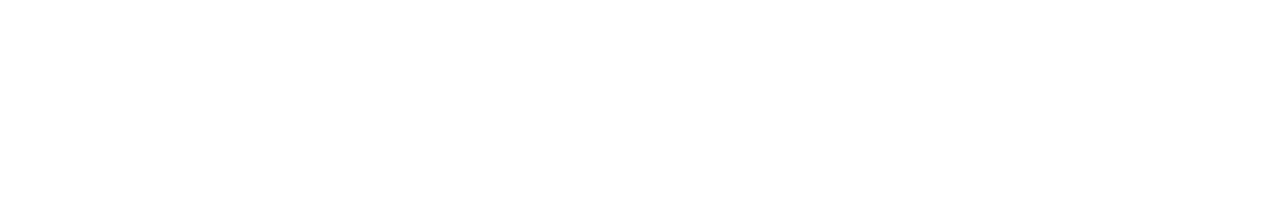
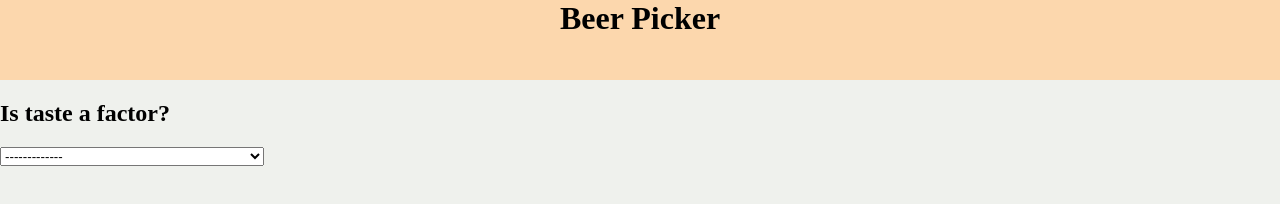
Before and after one commit to aheerding/BeerPicker, a plain HTML site: page index.html in a window 1280 px wide. Drawn offline with Linux system fonts and the light colour scheme.

Commit message:
Select fields are now dynamically generated and appended to the body. Currently does not delete previous options.

```diff
--- a/index.html
+++ b/index.html
@@ -1,12 +1,18 @@
 <!DOCTYPE html>
-<html>
+<html lang="en">
 
 <head>
   <meta charset="utf-8">
   <title>Beer Picker</title>
+  <script type="text/javascript" src="res/beer.json"></script>
+  <script src="js/app.js" type="text/javascript"></script>
+  <link rel="stylesheet" href="style/styles.css">
 </head>
 
-<body>
+<body onload="init();">
+  <header id = 'header'>
+    <h1>Beer Picker</h1>
+  </header>
   <div id="body">
   </div>
 </body>
--- a/js/app.js
+++ b/js/app.js
@@ -0,0 +1,368 @@
+data = [
+  {
+    "id": "start",
+    "text": "Is taste a factor?",
+    "prevNode": null,
+    "options": [
+      {
+        "text": "I want to enjoy my beer!",
+        "nextNode": "drinkOutside"
+      }, {
+        "text": "Nope I'm just trying to get nice and drunk",
+        "nextNode": "amerMacroLager"
+      }
+    ]
+  }, {
+    "id": "drinkOutside",
+    "text": "Are you drinking outside?",
+    "prevNode": "careAboutTaste",
+    "options": [
+      {
+        "text": "Yep!",
+        "nextNode": "hotOut"
+      }, {
+        "text": "Nope!",
+        "nextNode": "winterNight"
+      }
+    ]
+  }, {
+    "id": "amerMacroLager",
+    "text": "American Macro Lager",
+    "prevNode": "careAboutTaste",
+    "options": null
+  }, {
+    "id": "hotOut",
+    "text": "Is it hot outside?",
+    "prevNode": "drinkOutside",
+    "options": [
+      {
+        "text": "Pretty toasty out",
+        "nextNode": "funkyRefreshing"
+      }, {
+        "text": "Not really",
+        "nextNode": "running"
+      }
+    ]
+  }, {
+    "id": "winterNight",
+    "text": "Is it a cold winter night?",
+    "prevNode": "drinkOutside",
+    "options": [
+      {
+        "text": "Yep, there's snow and everything",
+        "nextNode": "getDrunk"
+      }, {
+        "text": "No, it's mild outside",
+        "nextNode": "coldHoppy"
+      }
+    ]
+  }, {
+    "id": "funkyRefreshing",
+    "text": "Would you prefer:",
+    "prevNode": "hotOut",
+    "options": [
+      {
+        "text": "Fun and funky",
+        "nextNode": "farmhouse"
+      }, {
+        "text": "Easy and refreshing",
+        "nextNode": "likeBitter"
+      }
+    ]
+  }, {
+    "id": "running",
+    "text": "Are you running around and being active?",
+    "prevNode": "hotOut",
+    "options": [
+      {
+        "text": "Yes",
+        "nextNode": "enjoyChallenge"
+      }, {
+        "text": "Nope, we're just chilling",
+        "nextNode": "eating"
+      }
+    ]
+  }, {
+    "id": "likeBitter",
+    "text": "Do you like your beer to be bitter and hoppy?",
+    "prevNode": "funkyRefreshing",
+    "options": [
+      {
+        "text": "I love bitter hops",
+        "nextNode": "pilsner"
+      }, {
+        "text": "Nope, not at all",
+        "nextNode": "wheatBeer"
+      }
+    ]
+  }, {
+    "id": "enjoyChallenge",
+    "text": "Do you like to be challenged?",
+    "prevNode": "running",
+    "options": [
+      {
+        "text": "Heck yeah I do!",
+        "nextNode": "farmhouse"
+      }, {
+        "text": "Nope, I'm taking it easy",
+        "nextNode": "pilsner"
+      }
+    ]
+  }, {
+    "id": "eating",
+    "text": "Are you eating food?",
+    "prevNode": "running",
+    "options": [
+      {
+        "text": "Yep",
+        "nextNode": "foodType"
+      }, {
+        "text": "Nope, just enjoying a drink",
+        "nextNode": "hoppy"
+      }
+    ]
+  }, {
+    "id": "foodType",
+    "text": "Light and easy food or heavy and satisfying?",
+    "prevNode": "eating",
+    "options": [
+      {
+        "text": "Light food",
+        "nextNode": "wheatBeer"
+      }, {
+        "text": "A hearty meal",
+        "nextNode": "mealDessert"
+      }
+    ]
+  }, {
+    "id": "mealDessert",
+    "text": "Is it a meal or dessert?",
+    "prevNode": "foodType",
+    "options": [
+      {
+        "text": "A meal",
+        "nextNode": "hoppyRoasty"
+      }, {
+        "text": "Some nice dessert",
+        "nextNode": "sour"
+      }
+    ]
+  }, {
+    "id": "hoppyRoasty",
+    "text": "Do you like a hoppier beer or one that is more roasty?",
+    "prevNode": "mealDessert",
+    "options": [
+      {
+        "text": "A hoppy beer!",
+        "nextNode": "ipa"
+      }, {
+        "text": "A roasty beer!",
+        "nextNode": "porterStout"
+      }
+    ]
+  }, {
+    "id": "hoppy",
+    "text": "Do you like hoppy beers?",
+    "prevNode": "eating",
+    "options": [
+      {
+        "text": "I love hops",
+        "nextNode": "paleAle"
+      }, {
+        "text": "No hops for me please",
+        "nextNode": "wheatBeer"
+      }
+    ]
+  }, {
+    "id": "getDrunk",
+    "text": "Are you trying to get drunk?",
+    "prevNode": "winterNight",
+    "options": [
+      {
+        "text": "Let's get sauced!",
+        "nextNode": "likeCoffee"
+      }, {
+        "text": "Nope, it's a easy night for me",
+        "nextNode": "porterStout"
+      }
+    ]
+  }, {
+    "id": "likeCoffee",
+    "text": "Do you love coffee?",
+    "prevNode": "getDrunk",
+    "options": [
+      {
+        "text": "I drink it every day",
+        "nextNode": "agedStout"
+      }, {
+        "text": "I'm not really a coffee person",
+        "nextNode": "barelywine"
+      }
+    ]
+  }, {
+    "id": "coldHoppy",
+    "text": "Do you want something with hops?",
+    "prevNode": "winterNight",
+    "options": [
+      {
+        "text": "For sure",
+        "nextNode": "ipa"
+      }, {
+        "text": "Not a big hops fan",
+        "nextNode": "warheads"
+      }
+    ]
+  }, {
+    "id": "warheads",
+    "text": "Do you like Warheads candy?",
+    "prevNode": "coldHoppy",
+    "options": [
+      {
+        "text": "I love them",
+        "nextNode": "sour"
+      }, {
+        "text": "I hate sour stuff",
+        "nextNode": "warheadHops"
+      }
+    ]
+  }, {
+    "id": "warheadHops",
+    "text": "Hops ok?",
+    "prevNode": "warheads",
+    "options": [
+      {
+        "text": "Bring 'em on'",
+        "nextNode": "pale"
+      }, {
+        "text": "No thanks",
+        "nextNode": "porterStout"
+      }
+    ]
+  }, {
+    "id": "pilsner",
+    "text": "Pilsner",
+    "prevNode": null,
+    "options": null
+  }, {
+    "id": "wheatBeer",
+    "text": "Wheat Beer",
+    "prevNode": null,
+    "options": null
+  }, {
+    "id": "farmhouse",
+    "text": "Farmhouse/Saison",
+    "prevNode": null,
+    "options": null
+  }, {
+    "id": "porterStout",
+    "text": "Porter or Stout",
+    "prevNode": null,
+    "options": null
+  }, {
+    "id": "paleAle",
+    "text": "Pale Ale",
+    "prevNode": null,
+    "options": null
+  }, {
+    "id": "ipa",
+    "text": "IPA",
+    "prevNode": null,
+    "options": null
+  }, {
+    "id": "agedStout",
+    "text": "Barrel Aged Stout",
+    "prevNode": null,
+    "options": null
+  }, {
+    "id": "sour",
+    "text": "Sour Beer",
+    "prevNode": null,
+    "options": null
+  }, {
+    "id": "barelywine",
+    "text": "Barleywine",
+    "prevNode": null,
+    "options": null
+  }
+];
+
+//select id is the current select, id is the index of the selected option
+//pass in null for starting position
+function generateSelect(selectId, id) {
+  //console.log(selectId + " : " + id);
+
+  //first check to see if there are any child nodes
+  var curr = document.getElementById(selectId);
+  console.log(document.getElementById('body').lastChild);
+  if(document.getElementById('body').lastChild != curr){
+    //console.log("not last");
+  }
+
+  if (id != null) {
+    //get the id for the next node
+    let nextId;
+    for (let i = 0; i < data.length; i++) {
+      if (data[i].id === selectId) {
+        nextId = data[i].options[id].nextNode;
+        break;
+      }
+    }
+    //console.log(nextId);
+
+    //get the next data item
+    let next;
+    for (let i = 0; i < data.length; i++) {
+      if (data[i].id === nextId) {
+        next = data[i];
+        break;
+      }
+    }
+    //console.log(next);
+    let header = document.createElement('h2');
+    header.appendChild(document.createTextNode(next.text));
+    document.getElementById('body').appendChild(header);
+    if(next.options != null){
+      let select = document.createElement('select');
+      select.setAttribute('id', next.id);
+      let def = document.createElement('option');
+      def.appendChild(document.createTextNode('-------------'));
+      def.setAttribute('value', null);
+      select.appendChild(def);
+      for (let i = 0; i < next.options.length; i++) {
+        let option = document.createElement('option');
+        option.appendChild(document.createTextNode(next.options[i].text));
+        option.setAttribute('value', i);
+        select.appendChild(option)
+      }
+      select.setAttribute('onchange', 'generateSelect(this.id, this.value)');
+      document.getElementById('body').appendChild(select);
+    }
+  }
+}
+
+function init() {
+  //create div to hold first select field
+  //let start = document.createElement('div');
+  let ques = document.createElement('h2');
+  ques.appendChild(document.createTextNode(data[0].text));
+  //start.appendChild(ques);
+  let select = document.createElement('select');
+  select.setAttribute('id', data[0].id);
+  let def = document.createElement('option');
+  def.appendChild(document.createTextNode('-------------'));
+  def.setAttribute('value', null);
+  select.appendChild(def);
+  for (let i = 0; i < data[0].options.length; i++) {
+    //create the option
+    let option = document.createElement('option');
+    //set value to the index of the option
+    option.setAttribute('value', i);
+    option.appendChild(document.createTextNode(data[0].options[i].text));
+    select.appendChild(option);
+  }
+  //pass the index of the option to the function so that we can grab the nextNode
+  select.setAttribute('onchange', 'generateSelect(this.id, this.value)');
+  //start.appendChild(select);
+  document.getElementById('body').appendChild(ques);
+  document.getElementById('body').appendChild(select);
+}
--- a/res/beer.json
+++ b/res/beer.json
@@ -1,4 +1,4 @@
-[{
+data = [{
     "id": "careAboutTaste",
     "text": "Is taste a factor?",
     "prevNode": null,
--- a/style/styles.css
+++ b/style/styles.css
@@ -0,0 +1,16 @@
+body {
+  background-color: #EFF1ED;
+  margin: 0;
+}
+
+#header {
+  background-color: #FCD7AD;
+  margin: 0;
+  text-align: center;
+  width: 100%;
+  height: 5rem;
+}
+
+h1{
+  margin: 0;
+}
```
